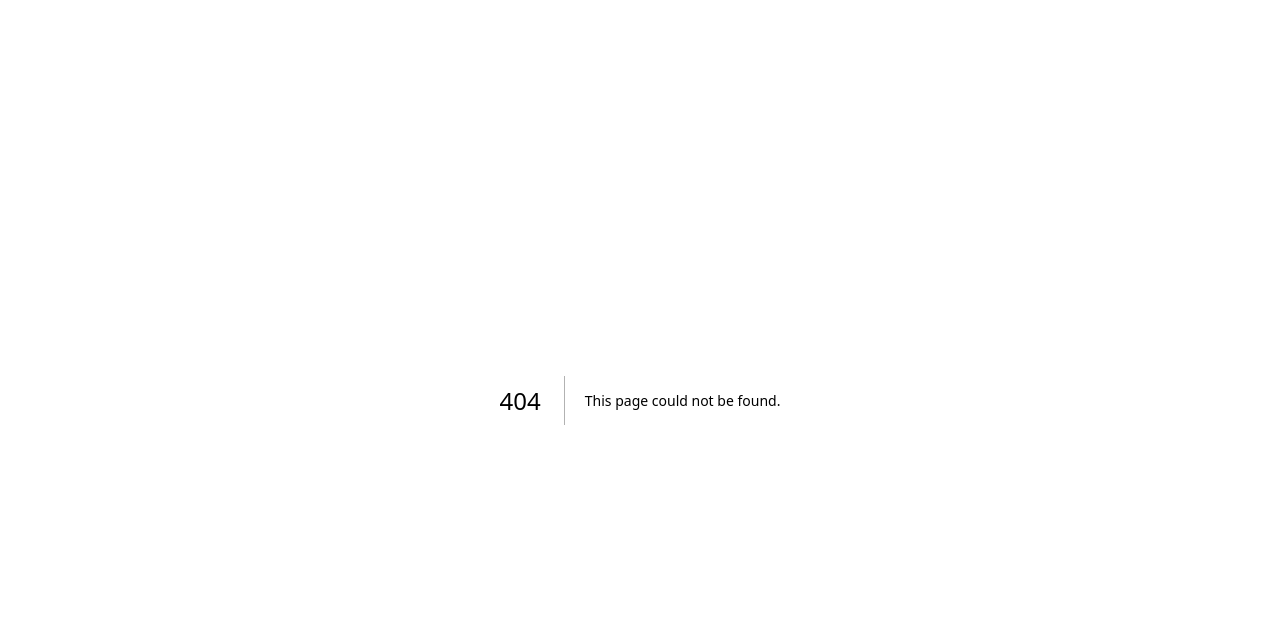
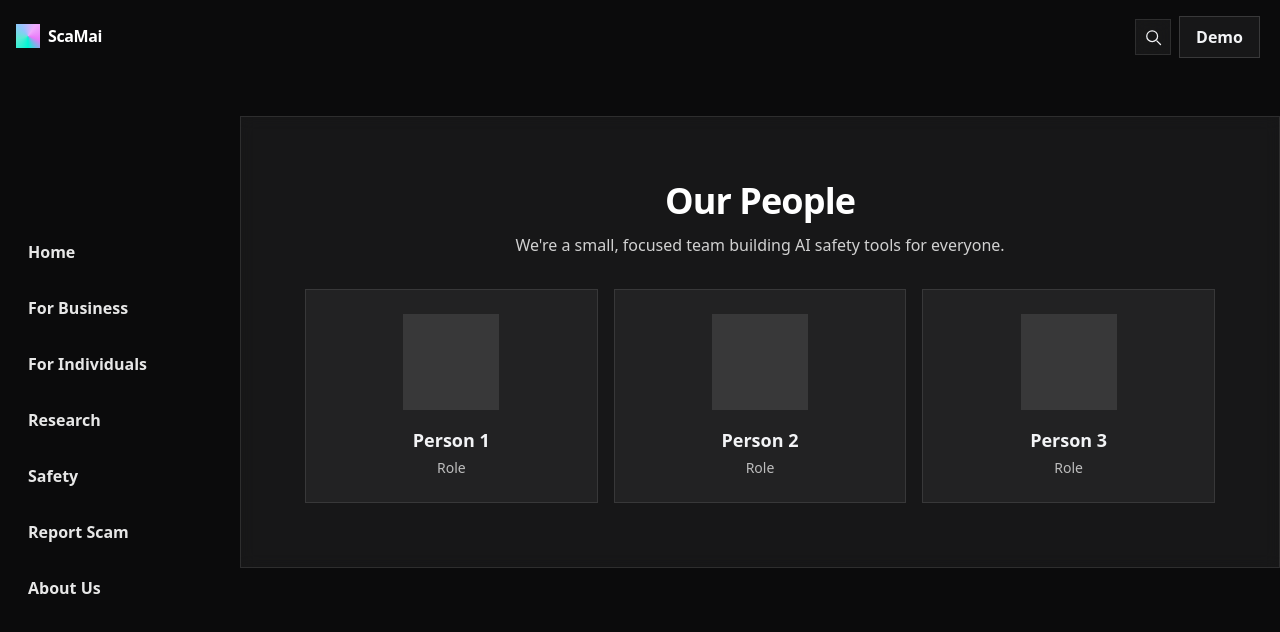
Before and after one commit to aptxaptx/scamai-landing, a Next.js app: page /people in a window 1280 px wide. Before the commit this address had no page. Shown: the top 632 px of the page. Built offline with nearby package versions, Linux system fonts and the light colour scheme.

Commit message:
Add People page with team member placeholders
Introduces a new /people page displaying a section for team members using placeholder data. The page uses SiteShell and includes metadata for title and description.

```diff
--- /dev/null
+++ b/src/app/people/page.tsx
@@ -0,0 +1,39 @@
+import SiteShell from "@/components/SiteShell";
+
+export const metadata = {
+  title: "People — ScaMai",
+  description: "Meet the people behind ScaMai.",
+};
+
+export default function PeoplePage() {
+  const secondaryLinks: string[] = [];
+
+  return (
+    <SiteShell secondaryLinks={secondaryLinks}>
+      <section className="rounded-2xl border border-white/10 bg-white/5 p-8 md:p-12 lg:p-16 backdrop-blur-sm">
+        <h1 className="text-3xl md:text-4xl font-bold tracking-tight text-white text-center">
+          Our People
+        </h1>
+        <p className="mt-3 text-center text-white/80 max-w-2xl mx-auto">
+          We&apos;re a small, focused team building AI safety tools for
+          everyone.
+        </p>
+
+        <div className="mt-8 grid grid-cols-1 sm:grid-cols-2 lg:grid-cols-3 gap-4">
+          {[1, 2, 3].map((i) => (
+            <article
+              key={i}
+              className="rounded-xl border border-white/10 bg-white/5 p-6"
+            >
+              <div className="h-24 w-24 rounded-full bg-white/10 mx-auto" />
+              <h3 className="mt-4 text-lg font-semibold text-center">
+                Person {i}
+              </h3>
+              <p className="mt-1 text-sm text-white/70 text-center">Role</p>
+            </article>
+          ))}
+        </div>
+      </section>
+    </SiteShell>
+  );
+}
```
